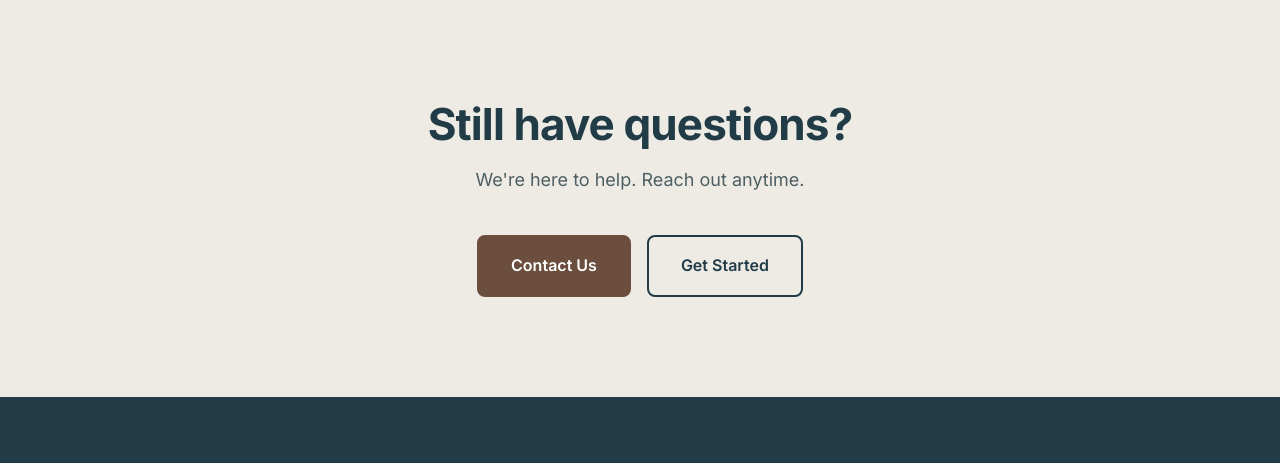
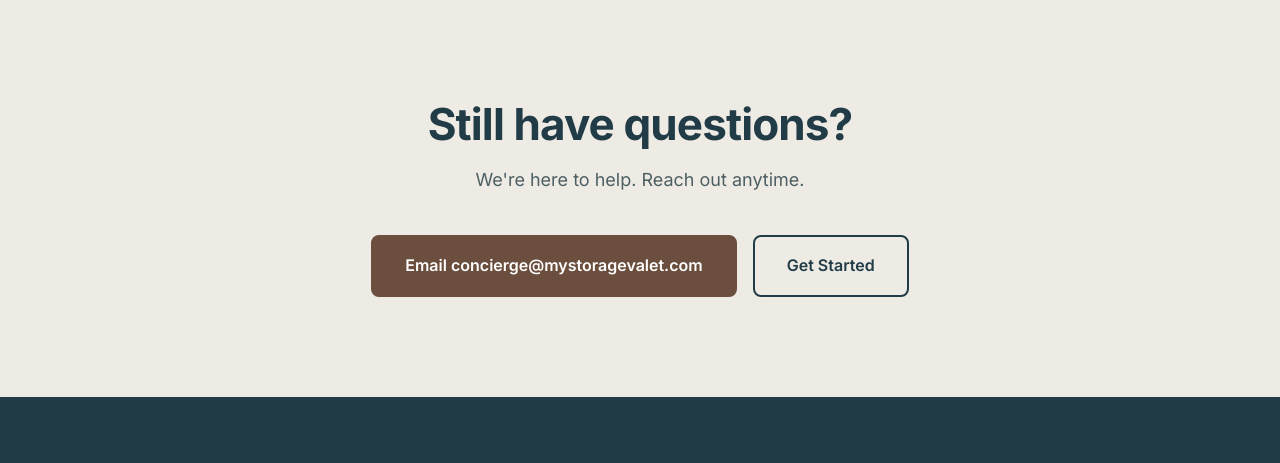
Before and after one commit to StorageValet/sv-website, a plain HTML site: page faq.html in a window 1280 px wide. Shown: the part 2376-2839 px from the top of the page. Drawn offline with Linux system fonts and the light colour scheme; a script that the page names is missing.

Commit message:
content: show email address in FAQ contact button

```diff
--- a/faq.html
+++ b/faq.html
@@ -295,7 +295,7 @@
                 <h2>Still have questions?</h2>
                 <p>We're here to help. Reach out anytime.</p>
                 <div class="cta-buttons">
-                    <a href="mailto:concierge@mystoragevalet.com" class="btn btn-primary">Contact Us</a>
+                    <a href="mailto:concierge@mystoragevalet.com" class="btn btn-primary">Email concierge@mystoragevalet.com</a>
                     <a href="/#signup" class="btn btn-outline">Get Started</a>
                 </div>
             </div>
```
